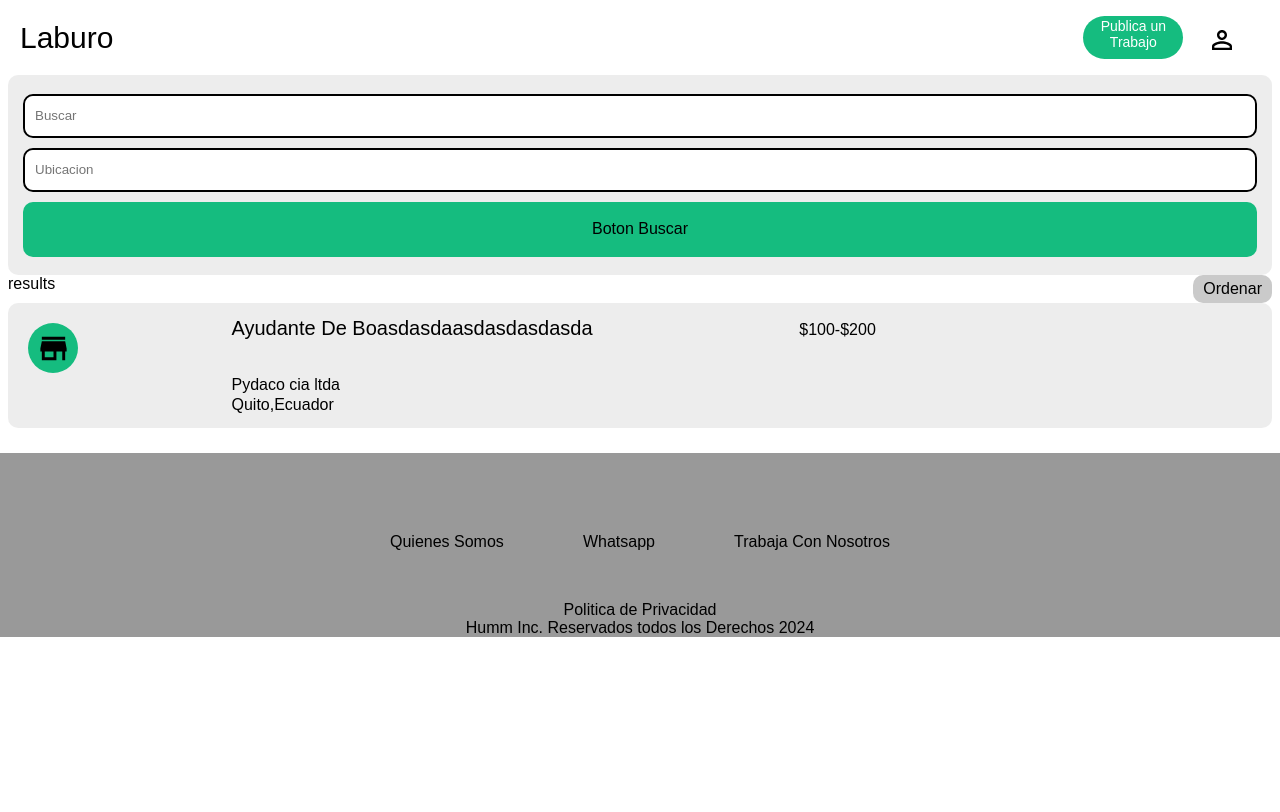
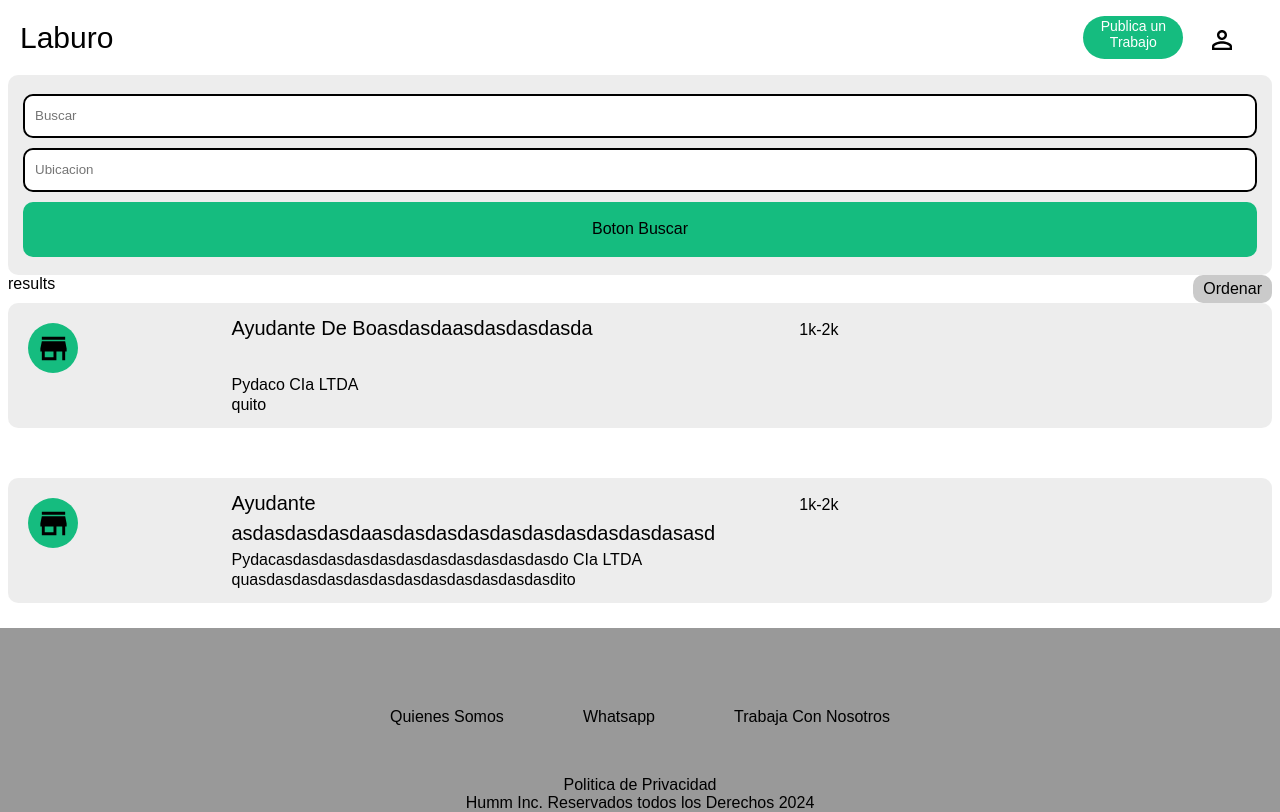
Before and after one commit to davidpinosp/laburoSite, a React (Create React App) app: page /jobs in a window 1280 px wide. Built offline with nearby package versions, Linux system fonts and the light colour scheme; a web font is replaced by a local one.

Commit message:
adding progress and fixing analytics

```diff
--- a/src/assets/styles/jobs.css
+++ b/src/assets/styles/jobs.css
@@ -2,6 +2,7 @@
 .job-page-container{
 
 padding: 0px 8px;
+
 
 
 }
@@ -40,7 +41,7 @@ padding: 0px 8px;
     padding-left: 10px;
     padding-right: 20px;
     user-select: none;
-
+    outline: none;
 
 }
 
@@ -98,6 +99,8 @@ border-radius: 10px;
     width: 50px;
 }
 
+
+
 .job-post-txt{
 padding: 10px 0px;
 align-items: baseline;
--- a/src/components/JobPost.tsx
+++ b/src/components/JobPost.tsx
@@ -2,13 +2,27 @@ import React from "react";
 import StoreIcon from "@mui/icons-material/Store";
 import { useState } from "react";
 
-function JobPost() {
-  const [position, setPostiion] = useState(
-    "Ayudante De Boasdasdaasdasdasdasda"
-  );
-  const [company, setCompany] = useState("Pydaco cia ltda ");
-  const [location, setLocation] = useState("Quito,Ecuador");
-  const [salary, setSalary] = useState("$100-$200");
+interface PostProps {
+  position: string;
+  company: string;
+  location: string;
+  salary: string;
+  posted?: Date;
+}
+
+const JobPost: React.FC<PostProps> = ({
+  position,
+  company,
+  location,
+  salary,
+  posted,
+}) => {
+  // const [position, setPostiion] = useState(
+  //   "Ayudante De Boasdasdaasdasdasdasda"
+  // );
+  // const [company, setCompany] = useState("Pydaco cia ltda ");
+  // const [location, setLocation] = useState("Quito,Ecuador");
+  // const [salary, setSalary] = useState("$100-$200");
 
   return (
     <div className="job-post-container">
@@ -38,6 +52,6 @@ function JobPost() {
       </div>
     </div>
   );
-}
+};
 
 export default JobPost;
--- a/src/firebase.js
+++ b/src/firebase.js
@@ -18,9 +18,7 @@ const firebaseConfig = {
 
 // Initialize Firebase
 const app = initializeApp(firebaseConfig);
-const auth = firebase.auth();
+const auth = app.auth();
 const analytics = getAnalytics(app);
-analytics().setCurrentScreen(window.location.pathname) // sets `screen_name` parameter
-analytics().logEvent('screen_view')
 
-export { auth };
+export {auth}
--- a/src/pages/Jobs.tsx
+++ b/src/pages/Jobs.tsx
@@ -32,8 +32,21 @@ function Jobs() {
         </div>
         {/* positions here  */}
         <div className="w100 mb-25">
-          <JobPost />
+          <JobPost
+            position="Ayudante De Boasdasdaasdasdasdasda"
+            company="Pydaco CIa LTDA"
+            location="quito"
+            salary="1k-2k"
+          />
         </div>
+        <div className="mb-25"></div>
+        <JobPost
+          position="Ayudante asdasdasdasdaasdasdasdasdasdasdasdasdasdasasd"
+          company="Pydacasdasdasdasdasdasdasdasdasdasdasdo CIa LTDA"
+          location="quasdasdasdasdasdasdasdasdasdasdasdasdito"
+          salary="1k-2k"
+        />
+        <div className="mb-25"></div>
       </div>
       <Footer />
     </div>
```
